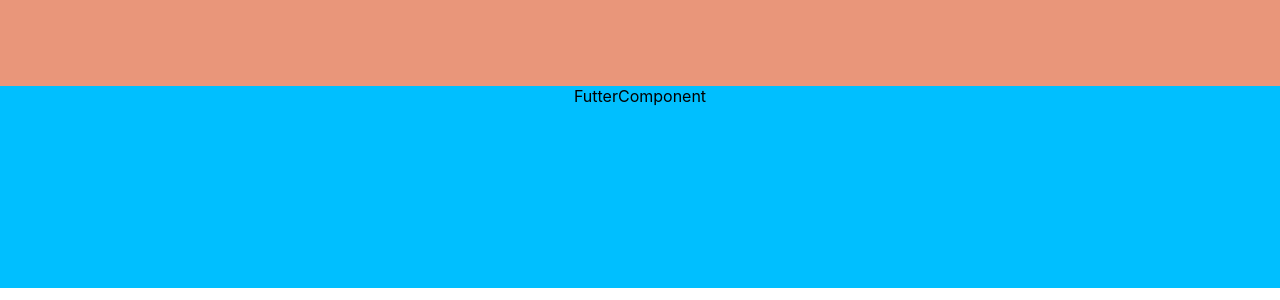
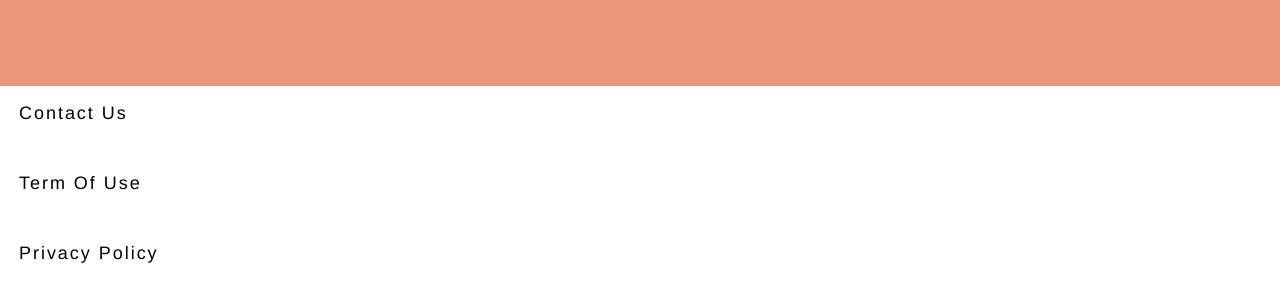
Before and after one commit to HilaMedinaMoveo/epicure-project, a React (Create React App) app: page / in a window 1280 px wide. Shown: the part 3506-3806 px from the top of the page. Built offline with nearby package versions, Linux system fonts and the light colour scheme.

Commit message:
futter container

```diff
--- a/src/components/futter/FutterComponent.scss
+++ b/src/components/futter/FutterComponent.scss
@@ -1,4 +1,24 @@
 .FutterComponent {
 	height: 12.62rem;
-	background-color: deepskyblue;
 }
+
+span {
+	font-family: "Helvetica Neue";
+	font-style: normal;
+	font-weight: 200;
+	font-size: 1.125rem;
+	line-height: 1.875rem;
+	text-align: center;
+	letter-spacing: 0.123rem;
+	color: $blackColor;
+}
+.futter-container {
+	flex-direction: column;
+	display: flex;
+	justify-content: space-between;
+	align-items: flex-start;
+	height: 146px;
+	margin-left: 19px;
+	gap: 40px;
+	margin-top: 12px;
+}
--- a/src/components/futter/FutterComponent.tsx
+++ b/src/components/futter/FutterComponent.tsx
@@ -1,7 +1,15 @@
 import React from "react";
 
 const FutterComponent = () => {
-	return <div className="FutterComponent">FutterComponent</div>;
+	return (
+		<div className="FutterComponent">
+			<div className="futter-container">
+				<span>Contact Us</span>
+				<span>Term Of Use</span>
+				<span>Privacy Policy</span>
+			</div>
+		</div>
+	);
 };
 
 export default FutterComponent;
```
